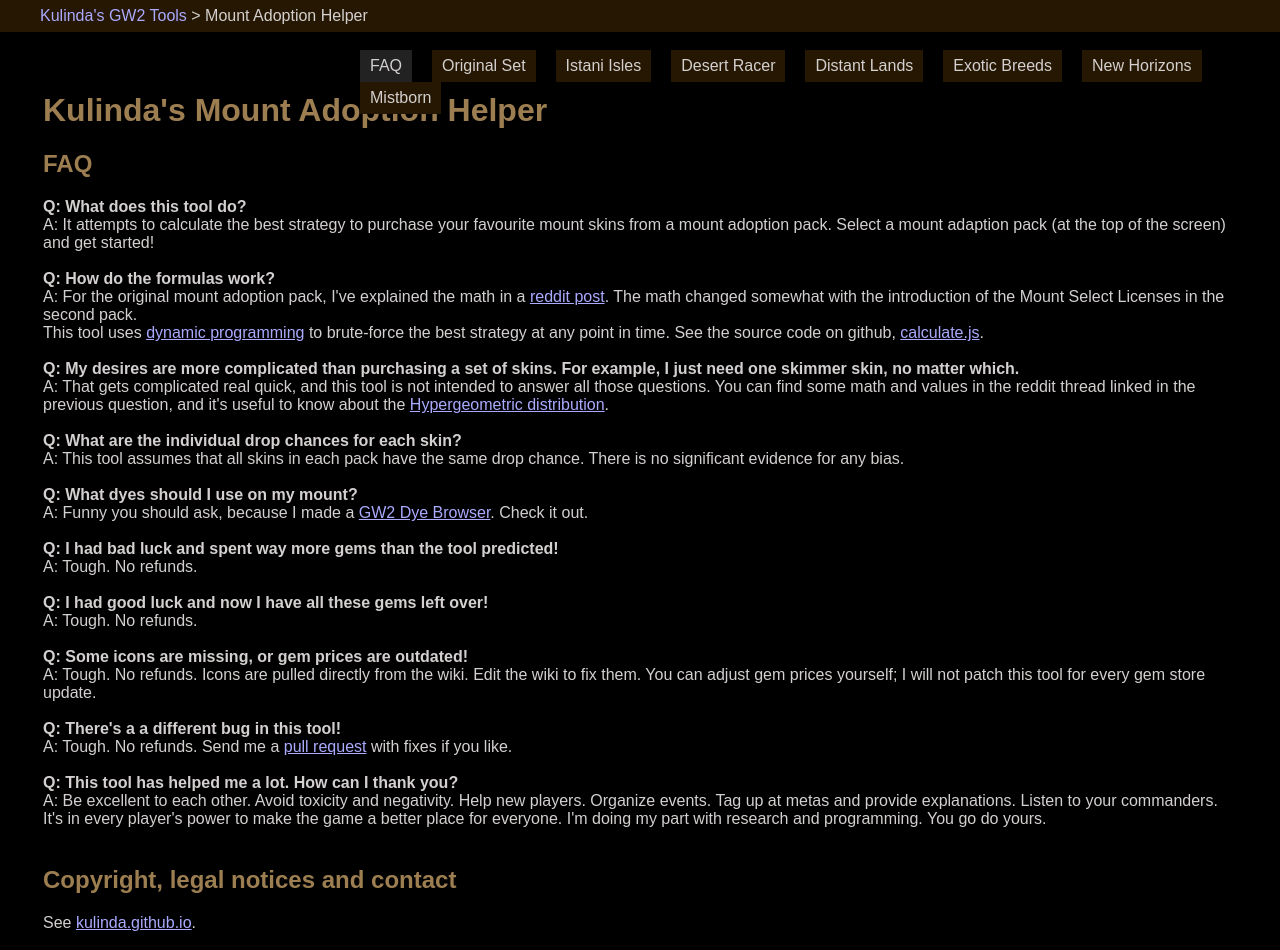
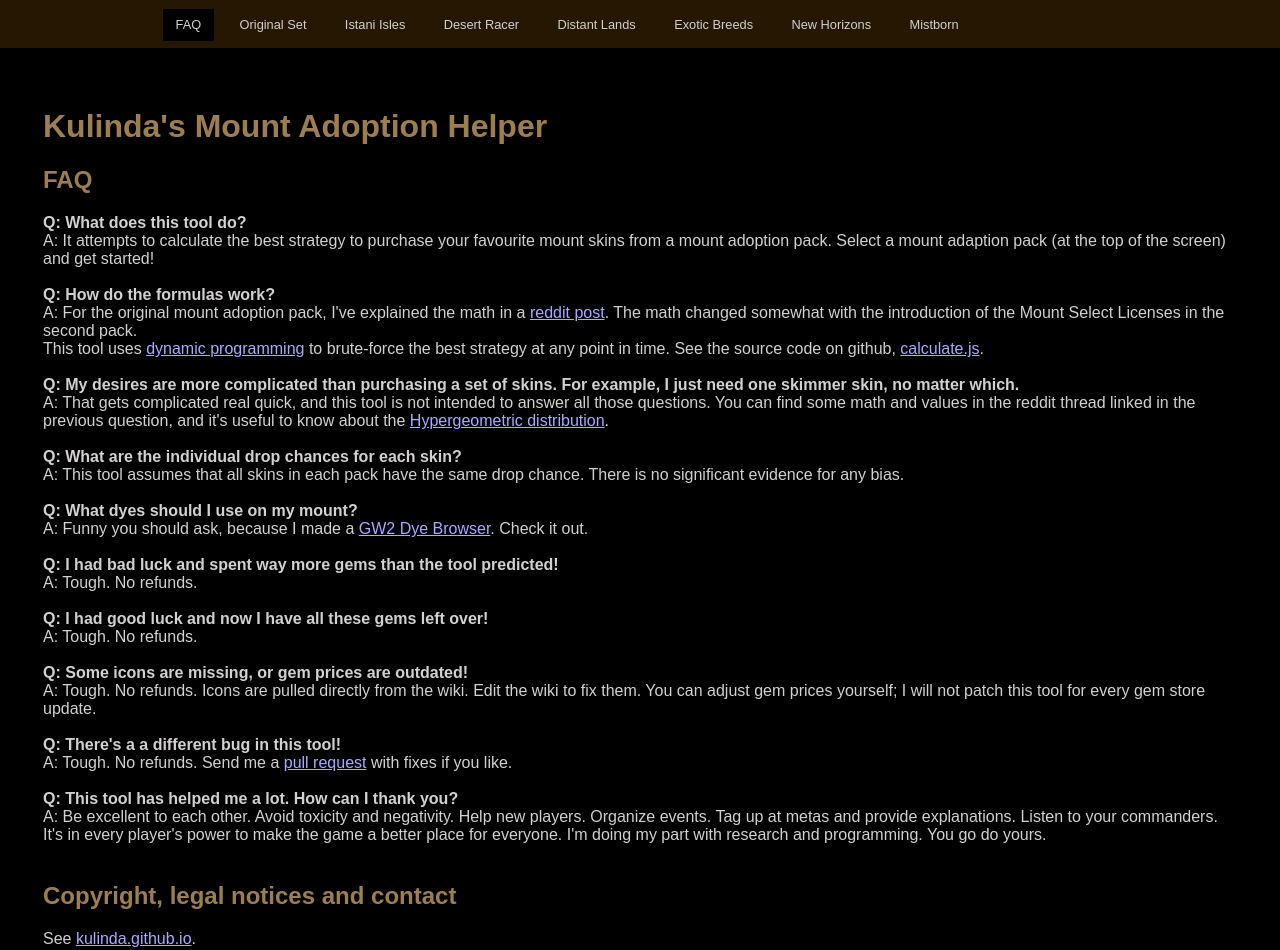
Before and after one commit to kulinda/mounts, a React app: page / in a window 1280 px wide. Built offline with nearby package versions, Linux system fonts and the light colour scheme.

Commit message:
Layout changes for site integration

```diff
--- a/src/index.css
+++ b/src/index.css
@@ -23,31 +23,16 @@
 	.leftcol {
 		width: 880px;
 	}
-	.kulinda_header .links {
-		left: 400px;
-	}
 }
 /* ~284px each */
 @media (min-width: 916px) and (max-width: 1199px) {
 	.leftcol {
 		width: 596px;
 	}
-	.kulinda_header .links {
-		left: 150px;
-	}
-	.kulinda_header .toolname {
-		display: none;
-	}
 }
 @media (max-width: 915px) {
 	.leftcol {
 		width: 312px;
-	}
-	.kulinda_header .links {
-		left: 150px;
-	}
-	.kulinda_header .toolname {
-		display: none;
 	}
 }
 
@@ -92,11 +77,9 @@
 	content: '\2713'; /* bold: 2714, but that's an emoji */
 }
 
-
-
 .kulinda_header {
-	height: 32px;
-	line-height: 32px;
+	line-height: 48px;
+	padding-left: 150px;
 	background-color: rgb(38, 23, 2); /* Midnight Gold on cloth */
 }
 
@@ -105,35 +88,25 @@
 }
 
 .kulinda_header .links {
-	position: absolute;
-	height: 32px;
-	z-index: 999;
-
-	top: 0px;
-	transition: top 0.5s ease, margin-left 0.5s ease;
-}
-
-.kulinda_header.open .links {
-	top: 50px;
-	margin-left: -100px;
+	max-width: 1200px;
+	margin: 0 auto;
 }
 
 .kulinda_header .link {
 	display: inline-block;
-	margin-left: 20px;
-	padding: 0px 10px;
+	margin-left: 1em;
+	padding: 0px 1em;
 	line-height: 32px;
 	cursor: pointer;
 	transition: color 0.5s ease, background-color 0.5s ease;
 	background-color: rgb(38, 23, 2);
+	font-size: 80%;
 }
 
 .kulinda_header .link.active {
 	background-color: black;
 }
-.kulinda_header.open .link.active {
-	background-color: #222;
-}
+
 .kulinda_header .link:hover {
 	color: white;
 }
--- a/src/index.js
+++ b/src/index.js
@@ -60,15 +60,12 @@
 		let {packidx, prices, selections} = this.state;
 
 		return <React.Fragment>
-			<div className={'kulinda_header' + (packidx < 0 ? ' open' : '')}>
-				<div className='inner'>
-					<a href="https://kulinda.github.io/">Kulinda's GW2 Tools</a><span className='toolname'> > Mount Adoption Helper</span>
-					<div className='links'>
-						<div className={'link' + (packidx===-1 ? ' active' : '')} onClick={e => this.changePack(-1)}>FAQ</div>
-						{packs.map((p, i) => <div className={'link' + (packidx===i ? ' active' : '')} key={i} onClick={e => this.changePack(i)}>
-							{p.name}
-						</div>)}
-					</div>
+			<div className='kulinda_header'>
+				<div className='links'>
+					<div className={'link' + (packidx===-1 ? ' active' : '')} onClick={e => this.changePack(-1)}>FAQ</div>
+					{packs.map((p, i) => <div className={'link' + (packidx===i ? ' active' : '')} key={i} onClick={e => this.changePack(i)}>
+						{p.name}
+					</div>)}
 				</div>
 			</div>
 			<div className='inner'>
```
